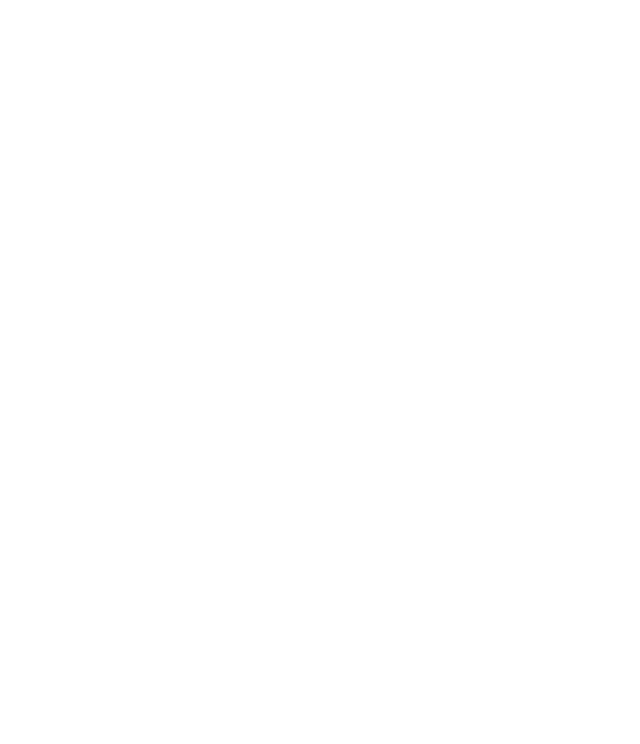
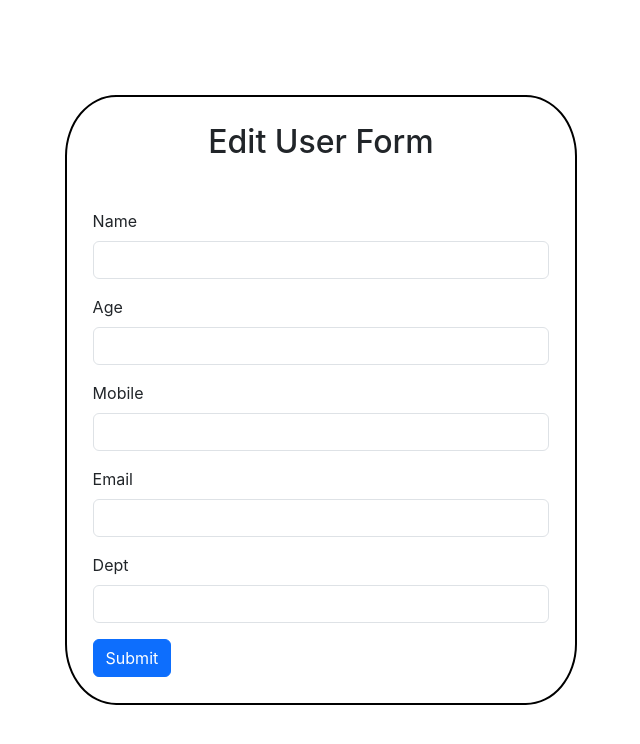
Before and after one commit to ManojNambiraj/demo2, a React (Create React App) app: page /edit/1 in a window 1280 px wide. Before the commit this address had no page. Shown: the top 744 px of the page, without its empty margins (319-959 px from the left). Built offline with nearby package versions, Linux system fonts and the light colour scheme; no server answers.

Commit message:
CURD APP FINAL Class

```diff
--- a/src/Pages/CRUD_App.js
+++ b/src/Pages/CRUD_App.js
@@ -2,6 +2,7 @@ import React from 'react'
 import { BrowserRouter, Routes, Route } from 'react-router-dom'
 import UserList from './UserList'
 import CreateUser from './CreateUser'
+import EditUser from './EditUser'
 
 function CRUD_App() {
   return (
@@ -9,6 +10,7 @@ function CRUD_App() {
       <Routes>
         <Route path='/' element={<UserList />} />
         <Route path='/create' element={<CreateUser />} />
+        <Route path='/edit/:id' element={<EditUser />} />
       </Routes>
     </BrowserRouter>
   )
--- /dev/null
+++ b/src/Pages/EditUser.js
@@ -0,0 +1,116 @@
+import axios from "axios";
+import React, { useEffect, useState } from "react";
+import { useNavigate, useParams } from "react-router-dom";
+
+function EditUser() {
+  const navigate = useNavigate();
+  const { id } = useParams();
+
+  const [userInput, setUserInput] = useState({
+    name: "",
+    age: "",
+    mobile: "",
+    email: "",
+    dept: "",
+  });
+
+  useEffect(() => {
+    getUserData();
+  }, []);
+
+  const getUserData = async () => {
+    const userData = await axios.get(
+      `https://66fbfd68c3a184a84d159965.mockapi.io/students/${id}`
+    );
+
+    setUserInput(userData.data);
+  };
+
+  const handleChange = ({ target: { value, name } }) => {
+    setUserInput({ ...userInput, [name]: value });
+  };
+
+  const handleSubmit = async (e) => {
+    e.preventDefault();
+
+    const updatedData = await axios.put(
+      `https://66fbfd68c3a184a84d159965.mockapi.io/students/${id}`,
+      userInput
+    );
+
+    if (updatedData) {
+      navigate("/");
+    }
+  };
+
+  return (
+    <div className="user_form">
+      <form onSubmit={handleSubmit}>
+        <h2 style={{ textAlign: "center" }} className="mb-5">
+          Edit User Form
+        </h2>
+
+        <div class="mb-3">
+          <label class="form-label">Name</label>
+          <input
+            type="text"
+            class="form-control"
+            name="name"
+            value={userInput.name}
+            onChange={handleChange}
+          />
+        </div>
+
+        <div class="mb-3">
+          <label class="form-label">Age</label>
+          <input
+            type="number"
+            class="form-control"
+            name="age"
+            value={userInput.age}
+            onChange={handleChange}
+          />
+        </div>
+
+        <div class="mb-3">
+          <label class="form-label">Mobile</label>
+          <input
+            type="number"
+            class="form-control"
+            name="mobile"
+            value={userInput.mobile}
+            onChange={handleChange}
+          />
+        </div>
+
+        <div class="mb-3">
+          <label class="form-label">Email</label>
+          <input
+            type="email"
+            class="form-control"
+            name="email"
+            value={userInput.email}
+            onChange={handleChange}
+          />
+        </div>
+
+        <div class="mb-3">
+          <label class="form-label">Dept</label>
+          <input
+            type="text"
+            class="form-control"
+            name="dept"
+            value={userInput.dept}
+            onChange={handleChange}
+          />
+        </div>
+
+        <button type="submit" class="btn btn-primary">
+          Submit
+        </button>
+      </form>
+    </div>
+  );
+}
+
+export default EditUser;
--- a/src/Pages/UserList.js
+++ b/src/Pages/UserList.js
@@ -17,6 +17,16 @@ function UserList() {
     setUser(userData.data);
   };
 
+  const handleDelete = async (id) => {
+    const deletedUser = await axios.delete(
+      `https://66fbfd68c3a184a84d159965.mockapi.io/students/${id}`
+    );
+
+    if (deletedUser) {
+      getData();
+    }
+  };
+
   return (
     <div>
       <Link to={"/create"} type="button" class="btn btn-primary m-4">
@@ -31,18 +41,36 @@ function UserList() {
             <th scope="col">Mobile</th>
             <th scope="col">Email</th>
             <th scope="col">Dept</th>
+            <th scope="col">Actions</th>
           </tr>
         </thead>
         <tbody>
-          {user.map((item) => {
+          {user.map((item, index) => {
             return (
               <tr>
-                <th scope="row">{item.id}</th>
+                <th scope="row">{index + 1}</th>
                 <td>{item.name}</td>
                 <td>{item.age}</td>
                 <td>{item.mobile}</td>
                 <td>{item.email}</td>
                 <td>{item.dept}</td>
+                <td>
+                  <Link
+                    to={`/edit/${item.id}`}
+                    className="btn btn-success btn-sm"
+                  >
+                    Edit
+                  </Link>
+
+                  <button
+                    className="btn btn-danger btn-sm"
+                    onClick={() => {
+                      handleDelete(item.id);
+                    }}
+                  >
+                    Delete
+                  </button>
+                </td>
               </tr>
             );
           })}
```
